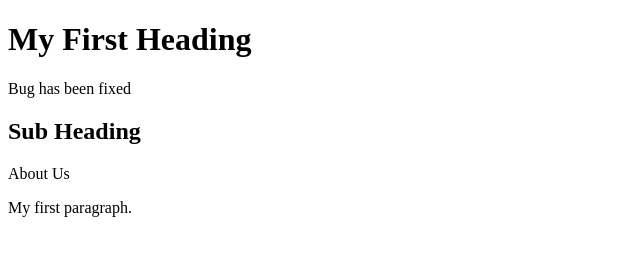
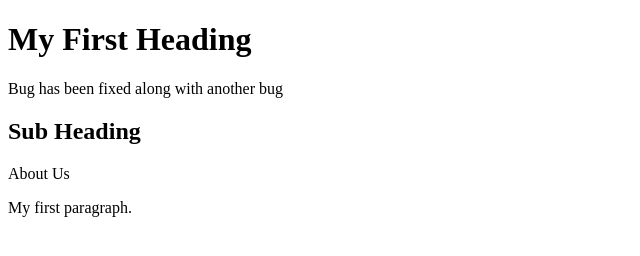
Before and after one commit to ankit99887/first-repository, a plain HTML site: page Index.html in a window 1280 px wide. Shown: the whole page, without its empty margins (0-640 px from the left). Drawn offline with Linux system fonts and the light colour scheme.

Commit message:
Update Index.html

```diff
--- a/Index.html
+++ b/Index.html
@@ -3,7 +3,7 @@
 <body>
 
 <h1>My First Heading</h1>
-<p>Bug has been fixed</p>
+<p>Bug has been fixed along with another bug</p>
 <h2>Sub Heading</h2>
 
 <p>About Us</p>
```
